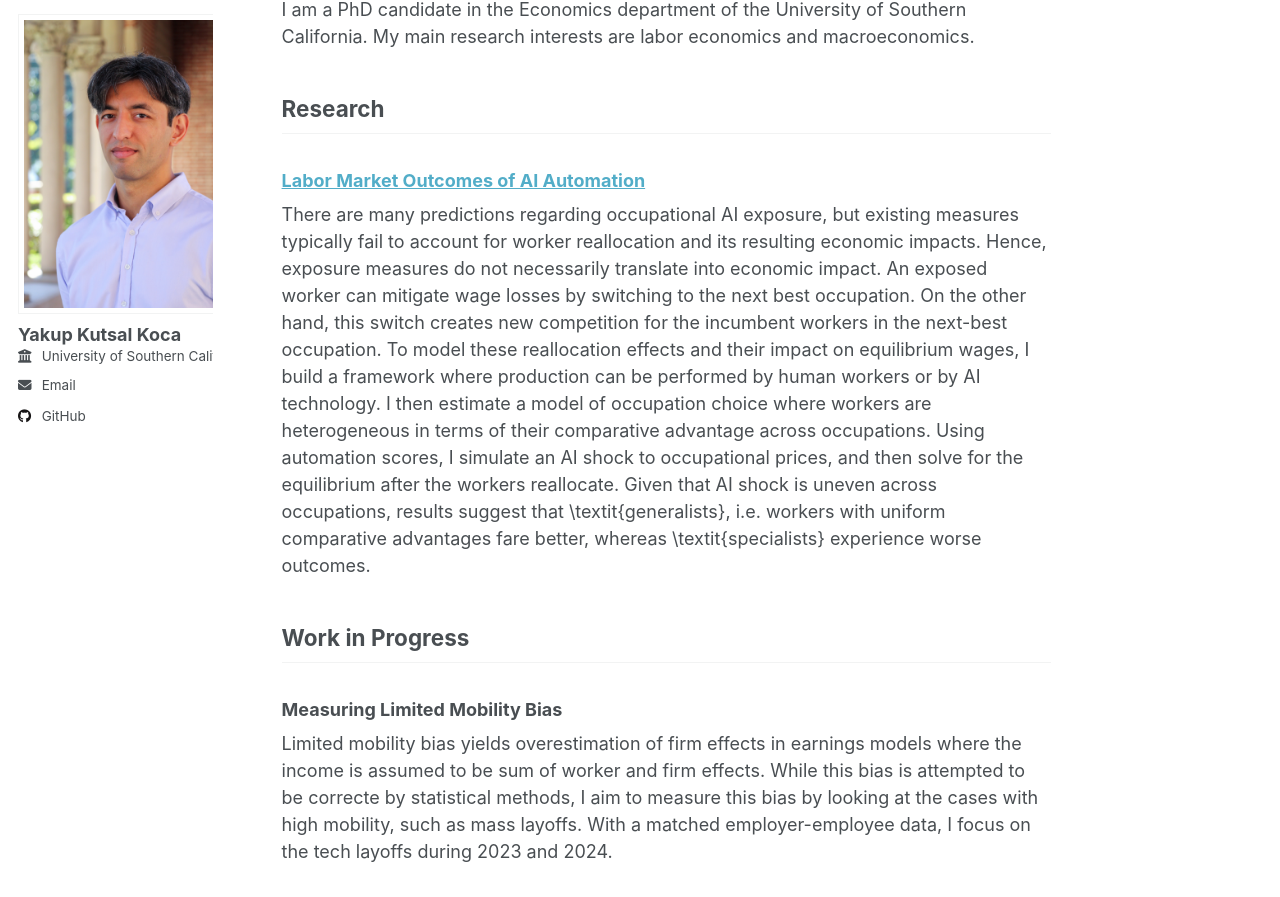
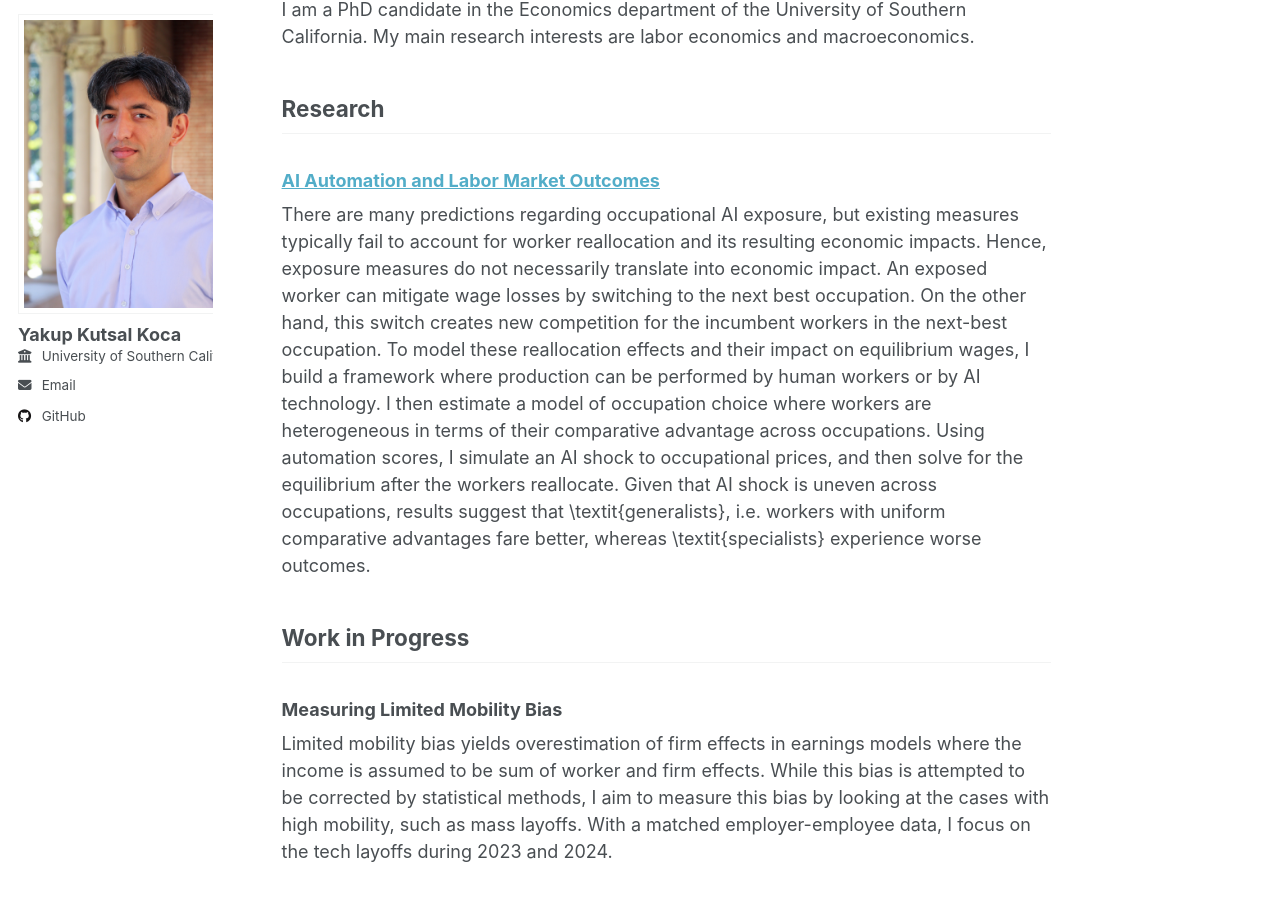
Before and after one commit to ykkoca/ykkoca.github.io, a Jekyll site: the page built from _pages/about.md, in a window 1280 px wide and 1400 px high. Shown: the part 103-1000 px from the top of the window. Built offline with Jekyll 4.4.1, drawn with Linux system fonts in a browser that asks for light colours; a script that is not in the unit is left out.

Commit message:
update jmp

```diff
--- a/_pages/about.md
+++ b/_pages/about.md
@@ -10,7 +10,7 @@ I am a PhD candidate in the Economics department of the University of Southern C
 
 ## Research
 
-### [Labor Market Outcomes of AI Automation](/files/jmp_YakupKutsal_Koca.pdf)
+### [AI Automation and Labor Market Outcomes](/files/jmp_YakupKutsal_Koca.pdf)
 
 There are many predictions regarding occupational AI exposure, but existing measures typically fail to account for worker reallocation and its resulting economic impacts. Hence, exposure measures do not necessarily translate into economic impact. An exposed worker can mitigate wage losses by switching to the next best occupation. On the other hand, this switch creates new competition for the incumbent workers in the next-best occupation. To model these reallocation effects and their impact on equilibrium wages, I build a framework where production can be performed by human workers or by AI technology. I then estimate a model of occupation choice where workers are heterogeneous in terms of their comparative advantage across occupations. Using automation scores, I simulate an AI shock to occupational prices, and then solve for the  equilibrium after the workers reallocate. Given that AI shock is uneven across occupations, results suggest that \textit{generalists}, i.e. workers with uniform comparative advantages fare better, whereas \textit{specialists} experience worse outcomes.
 
@@ -18,7 +18,7 @@ There are many predictions regarding occupational AI exposure, but existing meas
 
 ### Measuring Limited Mobility Bias
 
-Limited mobility bias yields overestimation of firm effects in earnings models where the income is assumed to be sum of worker and firm effects. While this bias is attempted to be correcte by statistical methods, I aim to measure this bias by looking at the cases with high mobility, such as mass layoffs. With a matched employer-employee data, I focus on the tech layoffs during 2023 and 2024.
+Limited mobility bias yields overestimation of firm effects in earnings models where the income is assumed to be sum of worker and firm effects. While this bias is attempted to be corrected by statistical methods, I aim to measure this bias by looking at the cases with high mobility, such as mass layoffs. With a matched employer-employee data, I focus on the tech layoffs during 2023 and 2024.
 
 ## Teaching
 Teaching Assistant at the University of Southern California for
```
Also changed, not shown: 3 other files.
